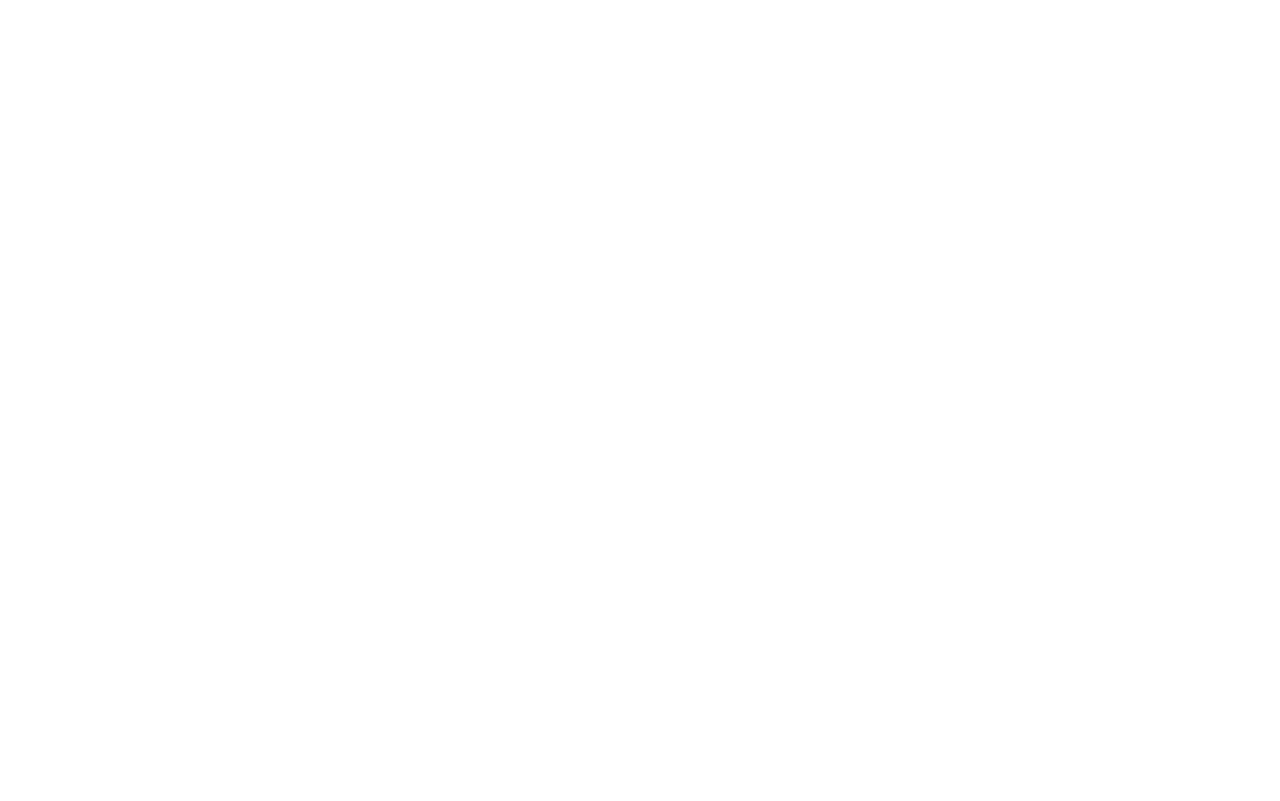
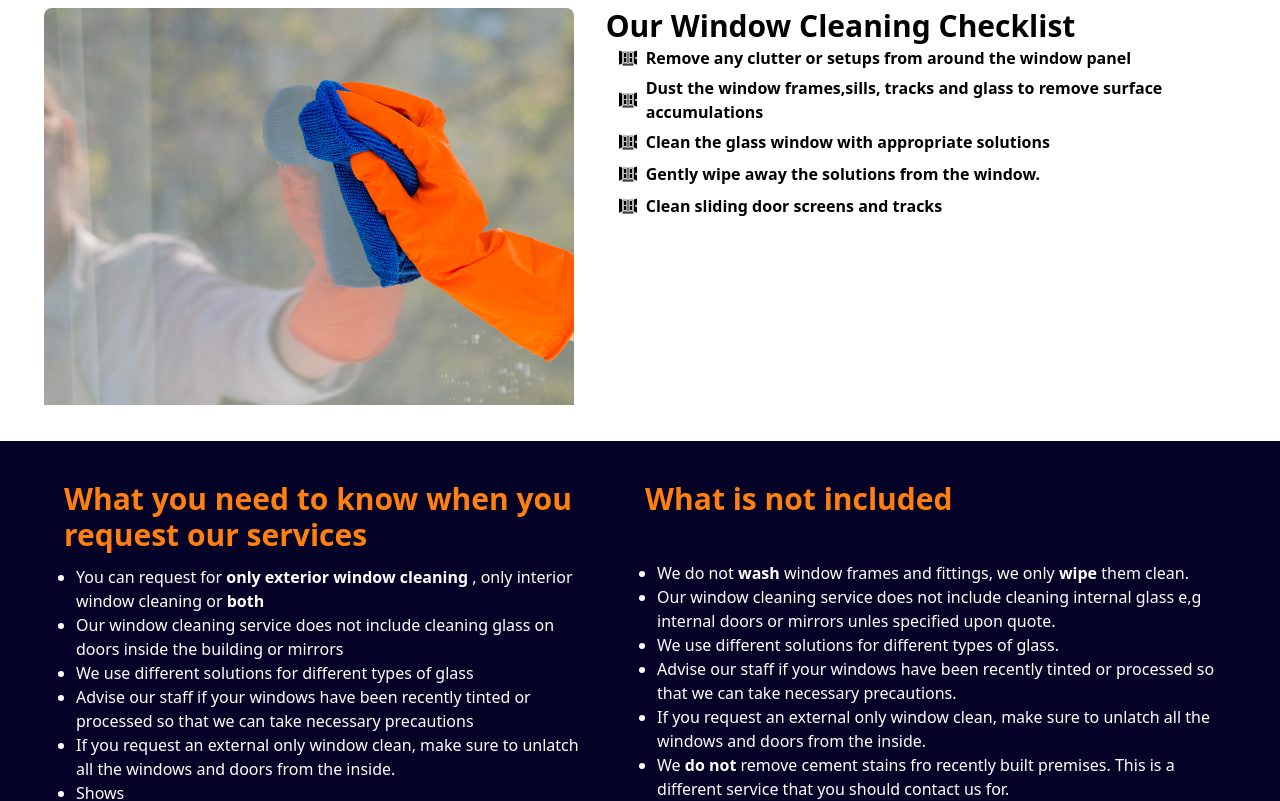
Before and after one commit to rufaro-13/cleaning_webapp, a React (Create React App) app: page /window in a window 1280 px wide. Before the commit this address had no page. Shown: the part 780-1581 px from the top of the page. Before the commit the page ends 800 px from the top, so only its background shows below. Built offline with nearby package versions, Linux system fonts and the light colour scheme.

Commit message:
window cleaning

```diff
--- a/src/App.js
+++ b/src/App.js
@@ -13,6 +13,7 @@
 import Quote from './components/Quote'
 import AfterEvent from './pages/AfterEvent'
 import Carpet from './pages/Carpet'
+import WIndow from './pages/WIndow'
 function App() {
   return (
     <BrowserRouter>
@@ -29,6 +30,7 @@
         <Route  path='/quote' element={<Quote/>}></Route>
         <Route  path='/event' element={<AfterEvent/>}></Route>
         <Route  path='/carpet' element={<Carpet/>}></Route>
+        <Route  path='/window' element={<WIndow/>}></Route>
         </Route>
       </Routes>
     </BrowserRouter>
--- a/src/pages/CleanReasons.js
+++ b/src/pages/CleanReasons.js
@@ -12,7 +12,7 @@
   };
 
   return (
-    <div className="w-1/2 max-w-[100%] mx-auto">
+    <div className="w-1/2 max-w-[100%] mx-2 md:mx-auto">
 
         {/* item 1 */}
       <div className="border rounded mb-2">
--- a/src/pages/Services.js
+++ b/src/pages/Services.js
@@ -101,7 +101,7 @@
                             etc
                             </p>
 
-                            <center><Link to="services"
+                            <center><Link to="/window"
                                 class="inline-flex justify-center hover:text-gray-900 items-center md:py-3 mt-4 mb-4 px-5 text-base font-medium text-sm md:text-lg text-center
                                 text-blue rounded-full border border-green hover:bg-orange-300 focus:ring-4 focus:ring-green-400  bg-blue-300">
                                     Learn more
--- /dev/null
+++ b/src/pages/WIndow.js
@@ -0,0 +1,166 @@
+import React from 'react'
+import {GiWindow} from 'react-icons/gi'
+import { IconContext } from "react-icons";
+import window from '../images/close-up-cleaning-window-with-cloth.jpg'
+function WIndow() {
+  return (
+    <div>
+        <section class="bg-cover bg-center bg-no-repeat bg-window bg-gray-400 bg-blend-multiply pt-28">
+
+            <div class="px-4 mx-auto  w-full text-center py-24 lg:py-52">
+                <h1 class="mb-4 text-4xl font-extrabold font-cursive tracking-tight leading-none text-blue-300 md:text-5xl lg:text-6xl">Window Cleaning</h1>
+                <p class="mb-8 text-2xl font-bold text-gray-300 lg:text-xl sm:px-16 lg:px-48"></p>
+
+            </div>
+        </section>
+
+        <section class='pt-12'>
+            <div className='lg:flex'>
+                <div className='lg:w-full'>
+
+                    {/* <div className="sm:item-center sm:justify-center text-center ">
+
+
+                    </div> */}
+
+                    <div className=' flex px-2 md:px-8  pt-5 col-span-1 lg:w-3/4  sm:items-center sm:justify-center ' >
+
+                           {/*  <p className='bg-blue-300 px-8 py-5'>
+                                After a long day, weeek or more of hosting an event, eveyone just wants to rest, but with all the mess,
+                                it becomes difficult. Do not worry, we are here to make sure you relax and get the much needed rest by taking of it all.
+                                We will clean the venue making it even better that it was before the event
+                            </p> */}
+
+                    </div>
+
+
+                    <div className='lg:flex grid  lg:grid-cols-3 lg:gap-1 m-auto md:grid-cols-2 md:gap-x-2 grid-col-1 px-2 md:px-5 lg:px-10 pt-4 '>
+
+
+                        <div className='w-fit mx-1 flex  sm:items-center sm:justify-center   mt-0 mb-1'>
+                            <img class="rounded-t-lg" src={window} alt="" />
+                        </div>
+                        <div className='px-2 lg:px-6  col-span-1 lg:w-full md:w-1/2 sm:items-center sm:justify-center ' >
+
+                            <p>
+                                <h1 className='sm:tetx-2xl md:text-3xl font-bold '>Our Window Cleaning Checklist</h1>
+
+                                <div class="w-fit mx-1 flex  sm:items-center sm:justify-center   mt-0 mb-1">
+                                <IconContext.Provider value={{ color: '', size: '20px', padding:'1px 2px' }}>
+                                        <div class="max-w-fit sm:items-center sm:justify-center bg-pinktheme mx-1  ">
+                                            <GiWindow class="sm:items-center sm:justify-center  mx-3 md:mx-1 my-1"/>
+                                        </div>
+                                    </IconContext.Provider>
+
+                                    <div>
+                                        <p className='text-base font-semibold'>
+                                        Remove any clutter or setups from around the window panel
+                                        </p>
+                                    </div>
+                                </div>
+
+                                <div class="w-fit mx-1 flex  sm:items-center sm:justify-center   mt-0 mb-1">
+                                <IconContext.Provider value={{ color: '', size: '20px', padding:'1px 2px' }}>
+                                        <div class="max-w-fit sm:items-center sm:justify-center bg-pinktheme mx-1  ">
+                                            <GiWindow class="sm:items-center sm:justify-center  mx-3 md:mx-1 my-1"/>
+                                        </div>
+                                    </IconContext.Provider>
+
+                                    <div>
+                                        <p className='text-base font-semibold'>
+                                        Dust the window frames,sills, tracks and glass to remove surface accumulations
+                                        </p>
+                                    </div>
+                                </div>
+
+                                <div class="w-fit mx-1 flex  sm:items-center sm:justify-center   mt-0 mb-1">
+                                <IconContext.Provider value={{ color: '', size: '20px', padding:'1px 2px' }}>
+                                        <div class="max-w-fit sm:items-center sm:justify-center bg-pinktheme mx-1  ">
+                                            <GiWindow class="sm:items-center sm:justify-center  mx-3 md:mx-1 my-1"/>
+                                        </div>
+                                    </IconContext.Provider>
+
+                                    <div>
+                                        <p className='text-base font-semibold'>
+                                        Clean the glass window with appropriate solutions
+                                        </p>
+                                    </div>
+                                </div>
+
+                                <div class="w-fit mx-1 flex  sm:items-center sm:justify-center   mt-0 mb-1">
+                                <IconContext.Provider value={{ color: '', size: '20px', padding:'1px 2px' }}>
+                                        <div class="max-w-fit sm:items-center sm:justify-center bg-pinktheme mx-1  ">
+                                            <GiWindow class="sm:items-center sm:justify-center  mx-3 md:mx-1 my-1"/>
+                                        </div>
+                                    </IconContext.Provider>
+
+                                    <div>
+                                        <p className='text-base font-semibold'>
+                                        Gently wipe away the solutions from the window.
+                                        </p>
+                                    </div>
+                                </div>
+
+                                <div class="w-fit mx-1 flex  sm:items-center sm:justify-center   mt-0 mb-1">
+                                <IconContext.Provider value={{ color: '', size: '20px', padding:'1px 2px' }}>
+                                        <div class="max-w-fit sm:items-center sm:justify-center bg-pinktheme mx-1  ">
+                                            <GiWindow class="sm:items-center sm:justify-center  mx-3 md:mx-1 my-1"/>
+                                        </div>
+                                    </IconContext.Provider>
+
+                                    <div>
+                                        <p className='text-base font-semibold'>
+                                        Clean sliding door screens and tracks
+                                        </p>
+                                    </div>
+                                </div>
+
+
+                            </p>
+
+                        </div>
+
+                    </div>
+
+
+                    <div className=' flex px-2 md:px-8 mt-8 pt-5 col-span-1 lg:w-full bg-navcolour text-white sm:items-start sm:justify-center ' >
+
+                        <p className='bg-navcolour text-white px-8 py-5'>
+                        <h1 className='sm:text-2xl text-orangetheme md:text-3xl font-bold '>What you need to know when you request our services </h1>
+                            <p className='pt-3'>
+                            <ul className='list-disc pl-3'>
+                                <li>You can request for <b>only exterior window cleaning </b>, only interior window cleaning or <b>both</b> </li>
+                                <li>Our window cleaning service does not include cleaning glass on doors inside the building or mirrors</li>
+                                <li>We use different solutions for different types of glass</li>
+                                <li>Advise our staff if your windows have been recently tinted or processed so that we can take necessary precautions</li>
+                                <li>If you request an external only window clean, make sure to unlatch all the windows and doors from the inside. </li>
+                                <li>Shows</li>
+                            </ul>
+                            </p>
+                        </p>
+
+                        <p className=' px-8 py-5'>
+                        <h1 className='sm:text-2xl text-orangetheme md:text-3xl font-bold '>What is not included </h1>
+                            <p className='pt-11'>
+                            <ul className='list-disc pl-3'>
+                                <li>We do not <b>wash</b> window frames and fittings, we only <b>wipe </b>them clean.</li>
+                                <li>Our window cleaning service does not include cleaning internal glass e,g internal doors or mirrors unles specified upon quote.</li>
+                                <li>We use different solutions for different types of glass.</li>
+                                <li>Advise our staff if your windows have been recently tinted or processed so that we can take necessary precautions.</li>
+                                <li>If you request an external only window clean, make sure to unlatch all the windows and doors from the inside. </li>
+                                <li>We <b>do not</b> remove cement stains fro recently built premises. This is a different service that you should contact us for.</li>
+                            </ul>
+                            </p>
+                        </p>
+
+                    </div>
+
+
+                </div>
+            </div>
+        </section>
+    </div>
+  )
+}
+
+export default WIndow
--- a/tailwind.config.js
+++ b/tailwind.config.js
@@ -17,7 +17,8 @@
         'kitchen':"url('/src/images/domestic-female-hand-wearing-gloves-cleaning-dirty-stove-after-cooking-using-sponge-washing-woman-housewife-enjoying-daily-household-closeup-top-view.jpg')",
         'office':"url('/src/images/modern-office-space-interior.jpg')",
         'carpet':"url('/src/images/close-up-disinfecting-with-cleaning-supplies.jpg')",
-        'restaurant':"url('/src/images/restaurant-interior.jpg')"
+        'restaurant':"url('/src/images/restaurant-interior.jpg')",
+        'window':"url('/src/images/man-doing-professional-home-cleaning-service.jpg')",
       },
 
       fontFamily: {
```
Also changed, not shown: src/images/close-up-cleaning-window-with-cloth.jpg (added), src/images/man-doing-professional-home-cleaning-service.jpg (added).
